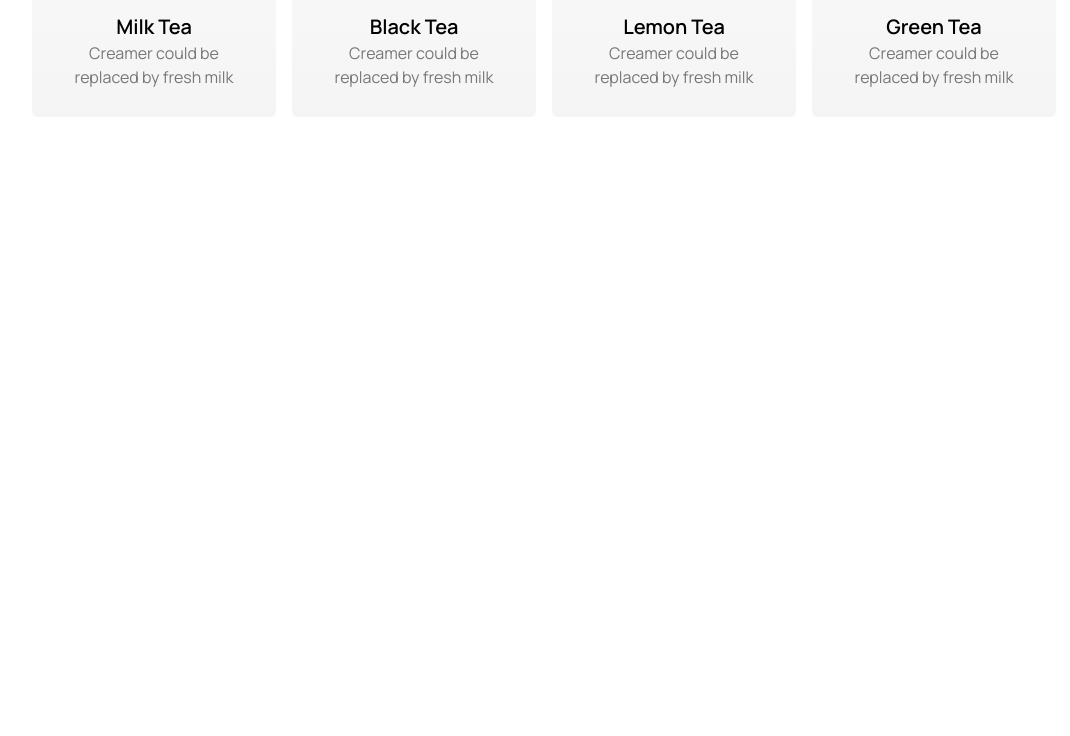
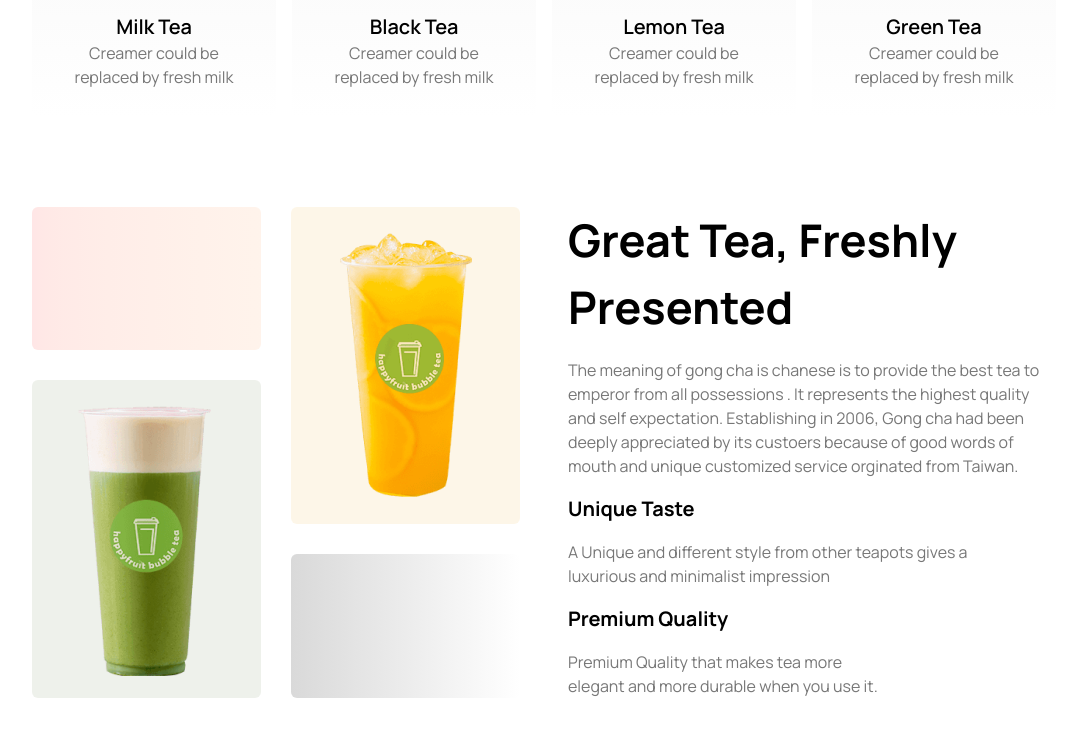
Before and after one commit to mdnahidooo/tea-house-tailwind-code, a plain HTML site: page index.html in a window 1280 px wide. Shown: the part 1122-1858 px from the top of the page, without its empty margins (96-1166 px from the left). Before the commit the page ends 1329 px from the top, so only its background shows below. Drawn offline with nearby package versions, Linux system fonts and the light colour scheme.

Commit message:
Great Tea, Freshly Presented section

```diff
--- a/index.html
+++ b/index.html
@@ -68,22 +68,22 @@
 
         <div class="grid grid-cols-1 sm:grid-cols-2 md:grid-cols-4 gap-4">
 
-            <div class="bg-linear-to-b from-[#f4f4f425] to-[#f4f4f4f8] p-7 text-center rounded-md">
+            <div class="bg-linear-to-b from-[#f4f4f4] to-[#f4f4f400] p-7 text-center rounded-md">
                 <img class="mx-auto mb-4" src="./images/tea-1.png" alt="">
                 <h2 class="font-semibold text-xl">Milk Tea</h2>
                 <p class="text-[#777777]">Creamer could be replaced by fresh milk</p>
             </div>
-            <div class="bg-linear-to-b from-[#f4f4f425] to-[#f4f4f4f8] p-7 text-center rounded-md">
+            <div class="bg-linear-to-b from-[#f4f4f4] to-[#f4f4f400] p-7 text-center rounded-md">
                 <img class="mx-auto mb-4" src="./images/tea-2.png" alt="">
                 <h2 class="font-semibold text-xl">Black Tea</h2>
                 <p class="text-[#777777]">Creamer could be replaced by fresh milk</p>
             </div>
-            <div class="bg-linear-to-b from-[#f4f4f425] to-[#f4f4f4f8] p-7 text-center rounded-md">
+            <div class="bg-linear-to-b from-[#f4f4f4] to-[#f4f4f400] p-7 text-center rounded-md">
                 <img class="mx-auto mb-4" src="./images/tea-3.png" alt="">
                 <h2 class="font-semibold text-xl">Lemon Tea</h2>
                 <p class="text-[#777777]">Creamer could be replaced by fresh milk</p>
             </div>
-            <div class="bg-linear-to-b from-[#f4f4f425] to-[#f4f4f4f8] p-7 text-center rounded-md">
+            <div class="bg-linear-to-b from-[#f4f4f4] to-[#f4f4f400] p-7 text-center rounded-md">
                 <img class="mx-auto mb-4" src="./images/tea-1.png" alt="">
                 <h2 class="font-semibold text-xl">Green Tea</h2>
                 <p class="text-[#777777]">Creamer could be replaced by fresh milk</p>
@@ -92,7 +92,37 @@
         </div>
     </section>
 
+    <!-- Great Tea, Freshly Presented section -->
+    <section class="max-w-[80%] mx-auto  grid grid-cols-1 md:grid-cols-2 gap-12 mb-[90px]">
 
+        <div class="grid gap-[30px] grid-cols-2 grid-rows-3">
+            <div class="row-span-1 bg-linear-to-r from-[#FF0000] to-[#FF8938] opacity-10 rounded-md"></div>
+            <div class="row-span-2  flex justify-center items-center bg-[#e6a5231a] rounded-md">
+                <img src="./images/fresh-1.png" alt="">
+            </div>
+            <div class="row-span-2  flex justify-center items-center bg-[#5776391a] rounded-md">
+                <img src="./images/fresh-2.png" alt="">
+            </div>
+            <div class=" row-span-1 bg-linear-to-r from-[#D9D9D9] to-[#FFFFFF00] rounded-md"></div>
+
+        </div>
+
+        <div class="space-y-4">
+            <h2 class="font-bold text-[45px]">Great Tea, Freshly <br> Presented</h2>
+            <p class="text-[#777777]">The meaning of gong cha is chanese is to provide the best tea to emperor from all
+                possessions . It represents the highest quality and self expectation. Establishing in 2006, Gong cha had
+                been deeply appreciated by its custoers because of good words of mouth and unique customized service
+                orginated from Taiwan.</p>
+
+            <h2 class="font-bold text-[20px]">Unique Taste</h2>
+            <p class="text-[#777777]">A Unique and different style from other teapots gives a <br> luxurious and
+                minimalist impression</p>
+
+            <h2 class="font-bold text-[20px]">Premium Quality</h2>
+            <p class="text-[#777777]">Premium Quality that makes tea more <br> elegant and more durable when you use it.
+            </p>
+        </div>
+    </section>
 </body>
 
 </html>
```
